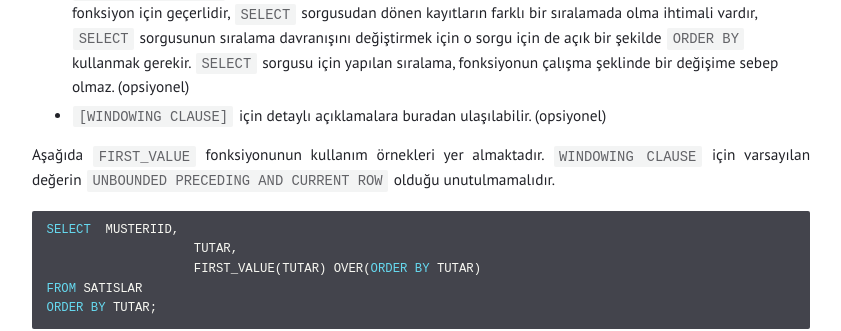
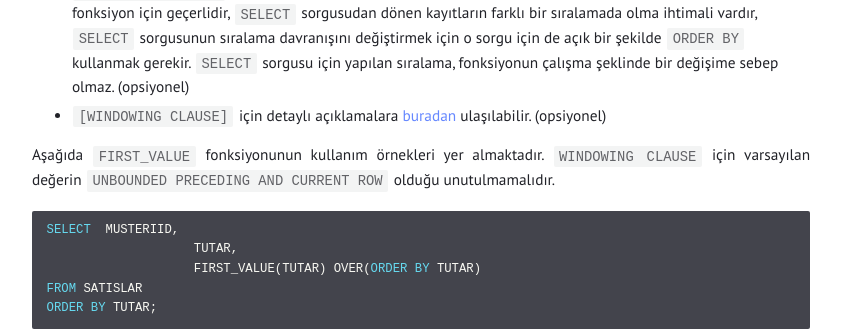
Before and after one commit to tunahanoguz/tunahanoguz.github.io, a Jekyll site: the page built from _posts/2025-06-12-oracle-FIRST_VALUE-LAST_VALUE-ve-NTH_VALUE-fonksiyonu.md, in a window 1280 px wide and 900 px high, scrolled down 501 px. Shown: the part 154-485 px from the top of the window, without its empty margins (219-1060 px from the left). Built offline with Jekyll 4.4.1, drawn with Linux system fonts in a browser that asks for light colours; part of the change alters nothing that is shown.

```diff
--- a/_posts/2025-06-12-oracle-FIRST_VALUE-LAST_VALUE-ve-NTH_VALUE-fonksiyonu.md
+++ b/_posts/2025-06-12-oracle-FIRST_VALUE-LAST_VALUE-ve-NTH_VALUE-fonksiyonu.md
@@ -18,7 +18,7 @@ categories: oracle
 - `[RESPECT NULLS | IGNORE NULLS]`, `NULL` değerlerin analitik fonksiyon tarafından dikkate alınıp alınmayacağını belirler. Eğer belirtilmezse varsayılan değeri `RESPECT NULLS` olur. `IGNORE NULLS` olarak belirtilse bile tüm değerler `NULL` ise fonksiyonun dönüş değeri `NULL` olur. (opsiyonel)
 - `[PARTITION CLAUSE]`, değerin belli bir gruba göre elde edilmesini sağlar. (opsiyonel)
 - `[ORDER BY CLAUSE]`, değerin hangi sıralama üzerinden elde edileceğini belirtir. Bu sıralama yalnızca analitik fonksiyon için geçerlidir, `SELECT` sorgusudan dönen kayıtların farklı bir sıralamada olma ihtimali vardır, `SELECT` sorgusunun sıralama davranışını değiştirmek için o sorgu için de açık bir şekilde `ORDER BY` kullanmak gerekir. `SELECT` sorgusu için yapılan sıralama, fonksiyonun çalışma şeklinde bir değişime sebep olmaz. (opsiyonel)
-- `[WINDOWING CLAUSE]` için detaylı açıklamalara buradan ulaşılabilir. (opsiyonel)
+- `[WINDOWING CLAUSE]` için detaylı açıklamalara [buradan](oracle-windowing-clause "Oracle - Windowing Clause") ulaşılabilir. (opsiyonel)
 
 Aşağıda `FIRST_VALUE` fonksiyonunun kullanım örnekleri yer almaktadır. `WINDOWING CLAUSE` için varsayılan değerin `UNBOUNDED PRECEDING AND CURRENT ROW` olduğu unutulmamalıdır.
 
```
